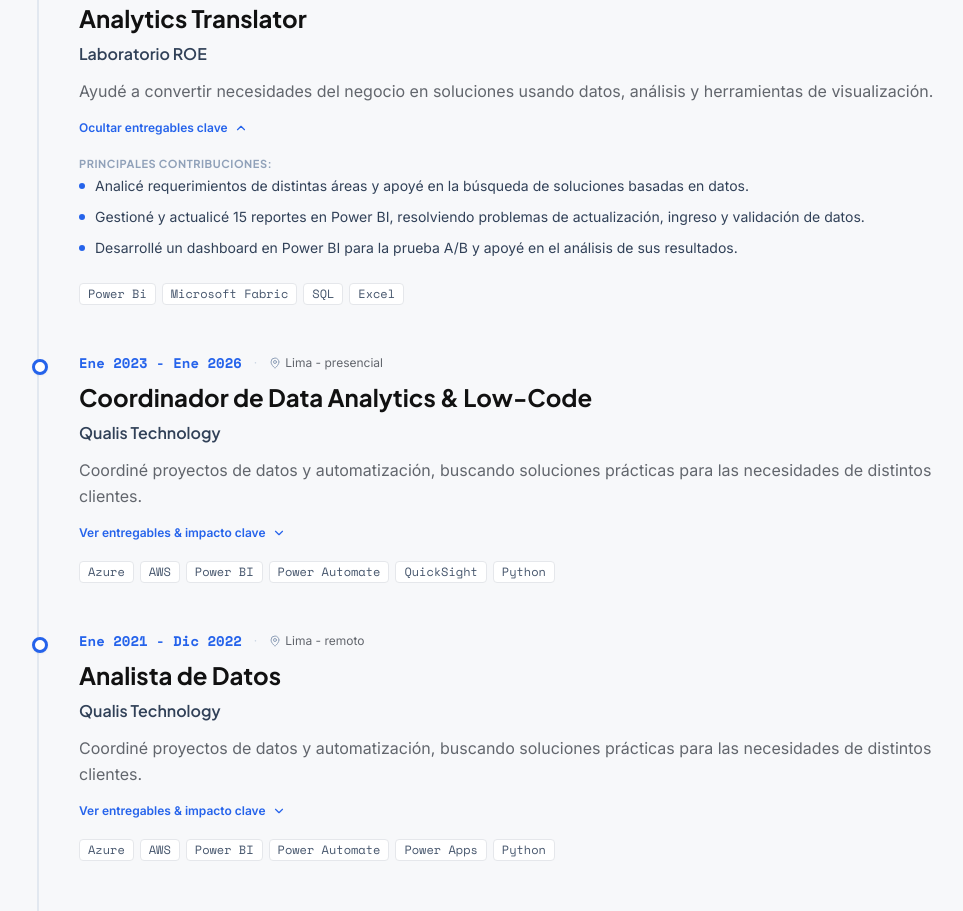
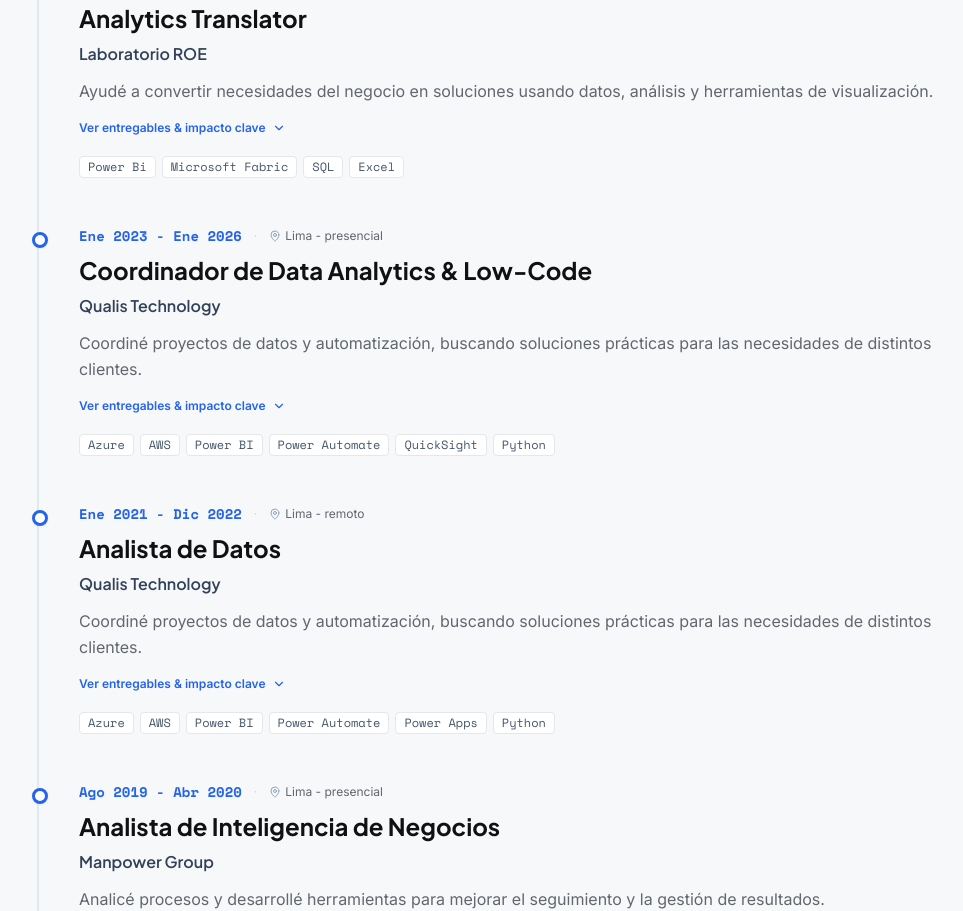
Before and after one commit to diegoteccsi/diegoteccsi.github.io, a React (Vite) app: page / in a window 1280 px wide. Shown: the part 6140-7051 px from the top of the page, without its empty margins (155-1118 px from the left). Built offline with nearby package versions, Linux system fonts and the light colour scheme.

Commit message:
- Todos los entregables de la experiencia inician están contraídos por defecto.

```diff
--- a/src/components/Experiencia.tsx
+++ b/src/components/Experiencia.tsx
@@ -3,9 +3,7 @@
 import { Briefcase, ChevronDown, ChevronUp, MapPin } from 'lucide-react';
 
 export const Experiencia: React.FC = () => {
-  const [expandedId, setExpandedId] = useState<string | null>(
-    experiencias.find((e) => e.logros && e.logros.length > 0)?.id || null
-  );
+  const [expandedId, setExpandedId] = useState<string | null>(null);
 
   const toggleExpand = (id: string) => {
     setExpandedId(expandedId === id ? null : id);
```
